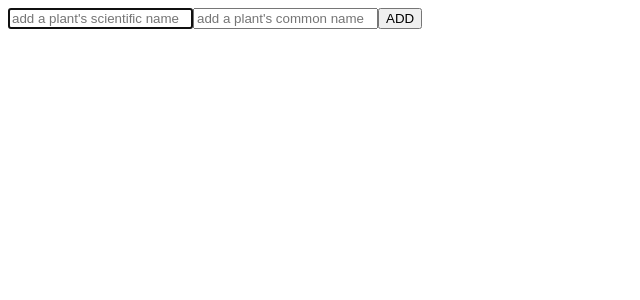
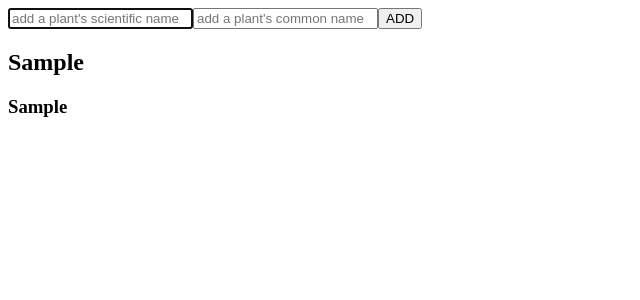
Before and after one commit to tyrelhooker/react_yardist_app, a React (Create React App) app: page / in a window 1280 px wide. Both pictures are taken after typing "Sample", "Sample" into the empty fields and a click on the button "ADD". Shown: the top 300 px of the page, without its empty margins (0-640 px from the left). Built offline with nearby package versions, Linux system fonts and the light colour scheme.

Commit message:
Create PlantList component to map and display plants state.

```diff
--- a/src/App.js
+++ b/src/App.js
@@ -1,13 +1,13 @@
 import React, { useState, useEffect } from 'react';
 import { v4 } from 'uuid';
 import AddPlantForm from './components/AddPlantForm';
+import PlantsList from './components/PlantsList';
 // import StaticPlants from './components/StaticPlants';
 
 // import './stylesheets/App.scss';
 
 function App({ staticPlantData }) {
   const [plants, setPlants] = useState([]);
-  // const [inputValue, setInputValue] = useState('');
   const addPlant = (scientificName, commonName) => {
     const newPlants = [
       ...plants,
@@ -21,42 +21,10 @@ function App({ staticPlantData }) {
   }
 
 
-  // const handleSubmit = e => {
-  //   e.preventDefault();
-
-
-  //   if (myPlants.includes(inputValue)) {
-  //     console.log('Already in array.')
-  //     console.log(myPlants);
-  //     setInputValue('');
-  //     const errorMessage = <p>{`The ${inputValue} is already in your plants.`}</p>
-  //   } else {
-  //       const newPlants = [...myPlants, inputValue];
-  //       setMyPlants(newPlants);
-  //       setInputValue('');
-  //       console.log(myPlants);
-  //   }
-
-  // };
-
-  // const addedPlants = myPlants.filter(plant =>
-  //   plant.toLowerCase().includes(inputValue.toLowerCase())
-  // );
-
-  // useEffect(() => {
-  //  console.log(myPlants);
-  // }, [myPlants]);
-
-
   return (
     <div className="App">
       <AddPlantForm onNewPlant={addPlant} />
-      {/* <div className="static-plants-box">
-        {staticPlantData.data.map((staticPlant, i) =>
-          <StaticPlants key={i} {...staticPlant} />
-        )}
-
-      </div> */}
+      <PlantsList plants={plants} />
     </div>
   );
 }
--- /dev/null
+++ b/src/components/PlantsList.js
@@ -0,0 +1,12 @@
+import React from 'react';
+
+const PlantsList = ({ plants=[] }) =>
+  <div className='plants'>
+    {plants.map(plant =>
+      <div className='plant' key={plants.id}>
+        <h2>{plant.scientificName}</h2>
+        <h3>{plant.commonName}</h3>
+      </div>)}
+  </div>
+
+export default PlantsList;
```
